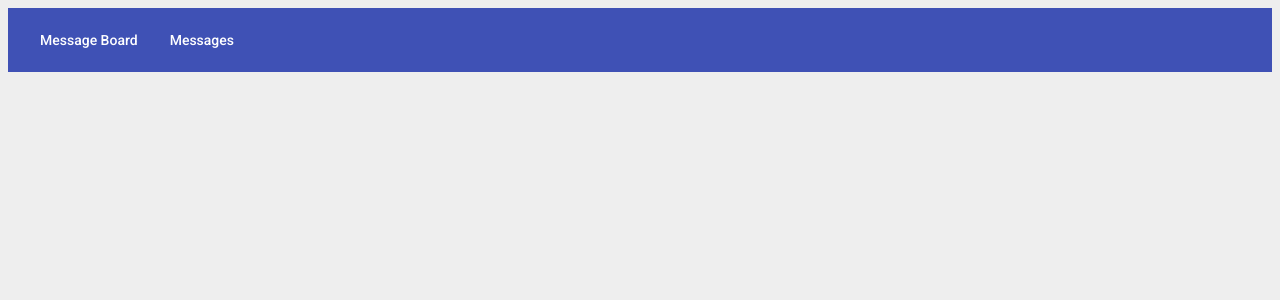
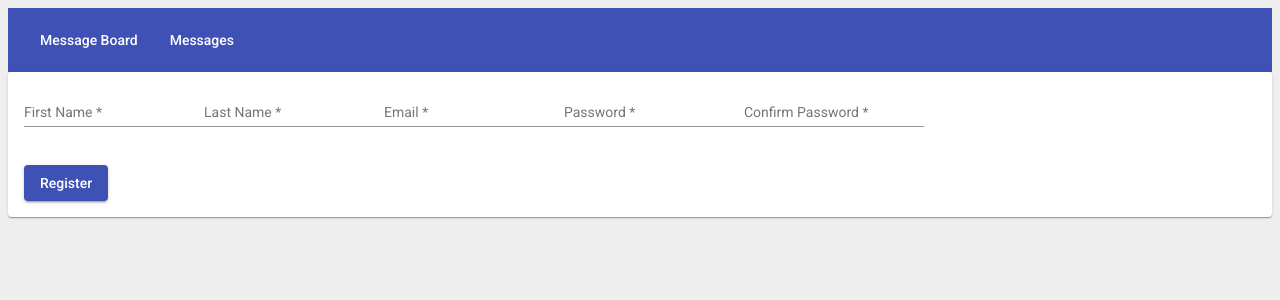
Before and after one commit to DoubleD1994/messageboard, an Angular app in the folder frontend/: page /register in a window 1280 px wide. Before the commit this address led to /. Shown: the top 300 px of the page. Built offline with nearby package versions, Linux system fonts and the light colour scheme.

Commit message:
added register field

```diff
--- /dev/null
+++ b/frontend/src/app/register.component.html
@@ -0,0 +1,23 @@
+<mat-card>
+    <form [formGroup]="form" (ngSubmit)="onSubmit()">
+        <mat-form-field>
+            <input style="width:350px" [ngClass]="{'error': isValid('firstName')}" matInput placeholder="First Name" formControlName="firstName">
+        </mat-form-field>
+        <mat-form-field>
+            <input style="width:350px" [ngClass]="{'error': isValid('lastName')}" matInput placeholder="Last Name" formControlName="lastName">
+        </mat-form-field>
+        <mat-form-field>
+            <input style="width:350px" [ngClass]="{'error': isValid('email')}" type="email" matInput placeholder="Email" formControlName="email">
+        </mat-form-field>
+        <mat-form-field>
+            <input style="width:350px" [ngClass]="{'error': isValid('password')}" type="password" matInput placeholder="Password" formControlName="password">
+        </mat-form-field>
+        <mat-form-field>
+            <input style="width:350px" [ngClass]="{'error': isValid('confirmPassword')}" type="password" matInput placeholder="Confirm Password" formControlName="confirmPassword">
+        </mat-form-field>
+        <br>
+        <span *ngIf="form.errors?.mismatchedFields">Passwords do not match</span>
+        <br>
+        <button mat-raised-button color="primary">Register</button>
+    </form>
+</mat-card>
--- /dev/null
+++ b/frontend/src/app/register.component.ts
@@ -0,0 +1,52 @@
+import { Component } from '@angular/core';
+import { FormBuilder, Validator, Validators } from '@angular/forms';
+
+@Component({
+    moduleId: module.id,
+    selector: 'register',
+    templateUrl: 'register.component.html',
+    styles: [`
+        .error{
+            background-color: #fff0f0
+        }
+    `]
+})
+export class RegisterComponent {
+    form;
+
+    constructor(private fb: FormBuilder){
+        this.form = fb.group({
+            firstName: ['', Validators.required],
+            lastName: ['', Validators.required],
+            email: ['', [Validators.required, emailValid()]],
+            password: ['', Validators.required],
+            confirmPassword: ['', Validators.required]
+        }, {
+            validator: matchingFields('password', 'confirmPassword')
+        })
+    }
+
+    onSubmit(){
+        console.log(this.form.errors);
+    }
+
+    isValid(control){
+        return this.form.controls[control].invalid && this.form.controls[control].touched
+    }
+}
+
+function matchingFields(fieldOne, fieldTwo){
+    return form => {
+        if(form.controls[fieldOne].value !== form.controls[fieldTwo].value){
+            return { mismatchedFields: true };
+        }
+    }
+}
+
+function emailValid(){
+    return control => {
+        var regex = /^(([^<>()\[\]\\.,;:\s@"]+(\.[^<>()\[\]\\.,;:\s@"]+)*)|(".+"))@((\[[0-9]{1,3}\.[0-9]{1,3}\.[0-9]{1,3}\.[0-9]{1,3}])|(([a-zA-Z\-0-9]+\.)+[a-zA-Z]{2,}))$/;
+
+        return regex.test(control.value) ? null : { invalidEmail:true }
+    }
+}
--- a/frontend/tsconfig.app.json
+++ b/frontend/tsconfig.app.json
@@ -2,7 +2,7 @@
   "extends": "./tsconfig.json",
   "compilerOptions": {
     "outDir": "./out-tsc/app",
-    "types": []
+    "types": ["node"]
   },
   "files": [
     "src/main.ts",
```
Also changed, not shown: frontend/src/app/app.module.ts (+7 -3 lines).
